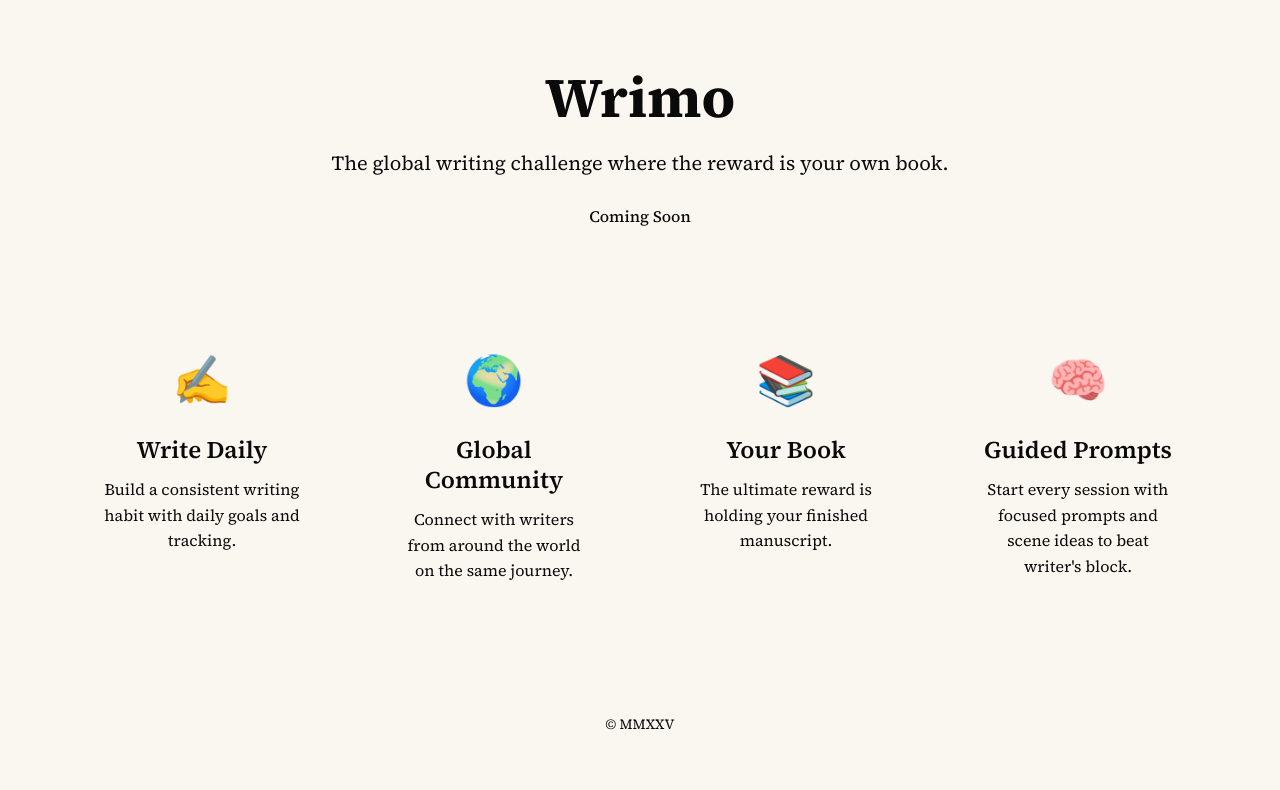
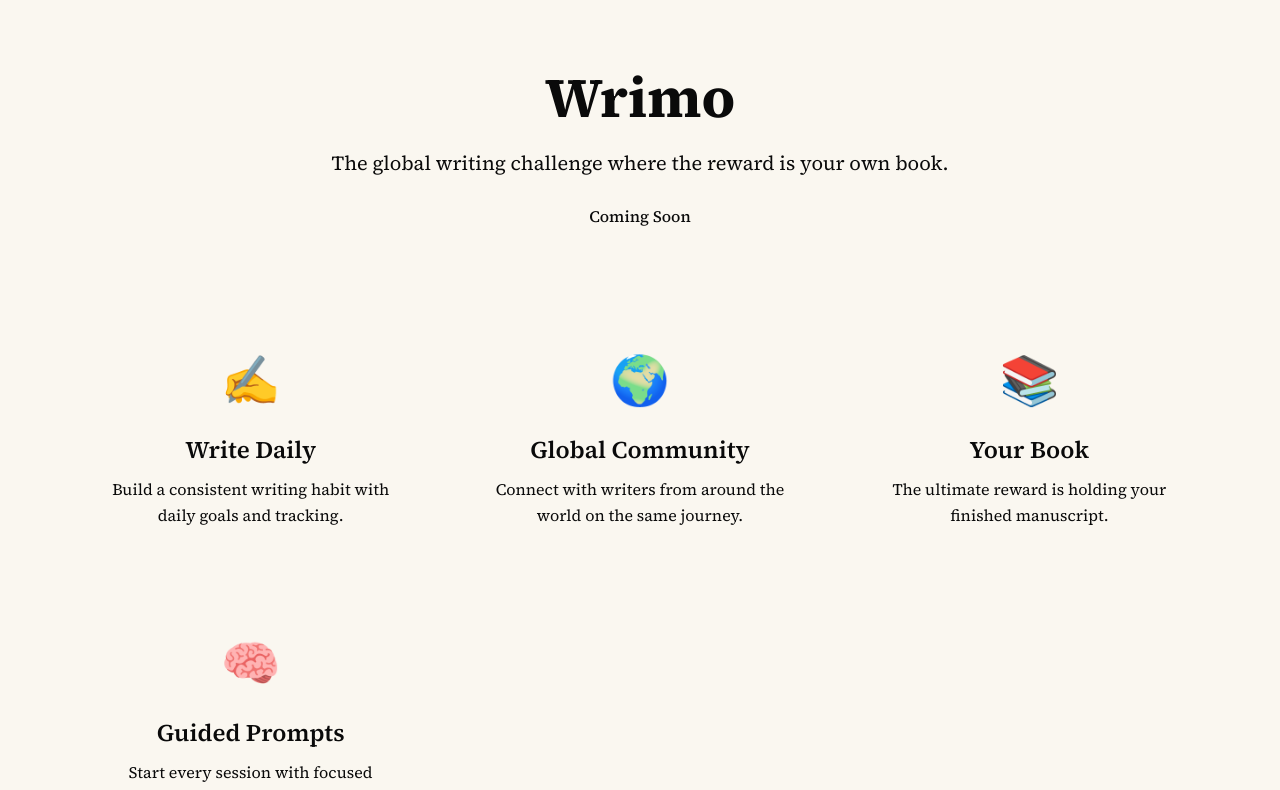
Before and after one commit to featuresmith/wrimo, a React (Vite) app: page / in a window 1280 px wide. Shown: the top 790 px of the page. Built offline with nearby package versions, Linux system fonts and the light colour scheme; no server answers; a web font is replaced by a local one.

Commit message:
style: enhance text styling and layout in index.css
- Added text-box-trim and text-box-edge properties to various paragraph elements for improved text rendering.
- Adjusted grid-template-columns in the features-section for better responsiveness.

```diff
--- a/src/index.css
+++ b/src/index.css
@@ -296,6 +296,8 @@
 	color: #0a0a0a;
 	margin-bottom: 1rem;
 	line-height: 1.2;
+	text-box-trim: both;
+	text-box-edge: cap alphabetic;
 }
 
 .landing-subtitle {
@@ -304,6 +306,8 @@
 	color: #0a0a0a;
 	margin-bottom: 1.5rem;
 	line-height: 1.6;
+	text-box-trim: both;
+	text-box-edge: cap alphabetic;
 }
 
 .coming-soon {
@@ -311,11 +315,13 @@
 	font-size: 1rem;
 	color: #0a0a0a;
 	font-weight: 500;
+	text-box-trim: both;
+	text-box-edge: cap alphabetic;
 }
 
 .features-section {
 	display: grid;
-	grid-template-columns: repeat(auto-fit, minmax(250px, 1fr));
+	grid-template-columns: repeat(auto-fit, minmax(280px, 1fr));
 	gap: 2rem;
 	margin-bottom: 4rem;
 	flex: 1;
@@ -337,6 +343,8 @@
 	font-weight: 600;
 	color: #0a0a0a;
 	margin-bottom: 0.75rem;
+	text-box-trim: both;
+	text-box-edge: cap alphabetic;
 }
 
 .feature-description {
@@ -345,6 +353,8 @@
 	color: #0a0a0a;
 	line-height: 1.6;
 	margin: 0;
+	text-box-trim: both;
+	text-box-edge: cap alphabetic;
 }
 
 .landing-footer {
@@ -358,6 +368,8 @@
 	font-size: 0.875rem;
 	color: #0a0a0a;
 	margin: 0;
+	text-box-trim: both;
+	text-box-edge: cap alphabetic;
 }
 
 @media (max-width: 768px) {
```
